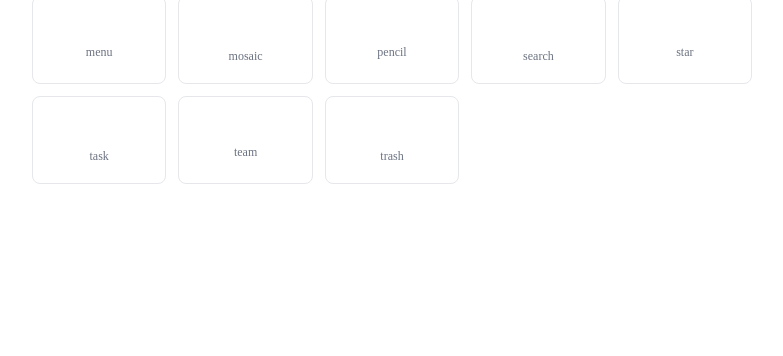
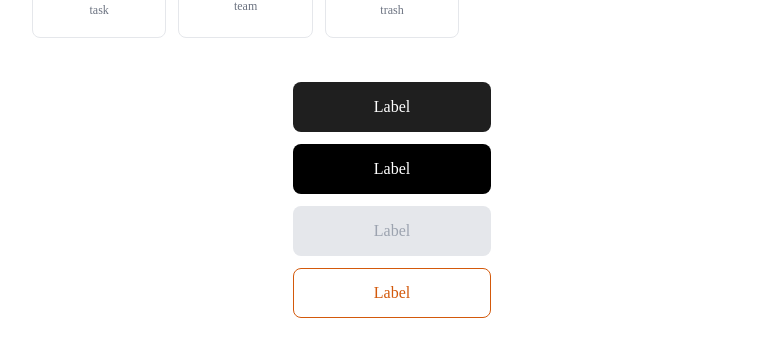
Before and after one commit to HoneyDev312/abricot, a Next.js app: page / in a window 1280 px wide. Shown: the part 392-748 px from the top of the page, without its empty margins (248-1031 px from the left). Built offline with nearby package versions, Linux system fonts and the light colour scheme; some icons are missing.

Commit message:
add button component

```diff
--- a/src/app/globals.css
+++ b/src/app/globals.css
@@ -16,6 +16,7 @@
   --color-text-done: #27ae60;
   --color-text-inprogress: #e08d00;
   --color-text-todo: #ef4444;
+  --color-text-neutral: #9ca3af;
   --color-border-brand: var(--color-brand-primary);
   --color-border-neutral: #e5e7eb;
   --color-dark: #000000;
@@ -37,6 +38,7 @@
   --space-6: 32px;
   --space-7: 48px;
   --space-8: 64px;
+  --space-9: 80px;
 
   --container-page: 1200px;
   --shadow-sm: 0 1px 2px rgb(0 0 0 / 8%);
@@ -115,6 +117,6 @@ table {
 }
 
 :focus-visible {
-  outline: 2px solid var(--color-primary);
+  outline: 2px solid var(--color-brand-primary);
   outline-offset: 2px;
 }
--- a/src/app/page.module.css
+++ b/src/app/page.module.css
@@ -37,3 +37,9 @@
   color: var(--color-text-secondary);
   font-size: 12px;
 }
+
+.buttons {
+  padding: var(--space-3);
+  display: grid;
+  gap: var(--space-3);
+}
--- a/src/app/page.tsx
+++ b/src/app/page.tsx
@@ -1,3 +1,4 @@
+import { Button } from "@/shared/components/Button";
 import { Icon, type IconName } from "@/shared/components/Icons";
 import { Logo } from "@/shared/components/Logo";
 import styles from "./page.module.css";
@@ -38,6 +39,13 @@ export default function Home() {
           </div>
         ))}
       </section>
+
+      <section className={styles.buttons} aria-label="Boutons disponibles">
+        <Button>Label</Button>
+        <Button variant="black">Label</Button>
+        <Button variant="disabled">Label</Button>
+        <Button variant="outline">Label</Button>
+      </section>
     </main>
   );
 }
--- /dev/null
+++ b/src/shared/components/Button/Button.module.css
@@ -0,0 +1,43 @@
+.button {
+  height: 50px;
+  padding: 0 var(--space-9);
+  display: inline-flex;
+  align-items: center;
+  justify-content: center;
+  border: 1px solid transparent;
+  border-radius: var(--radius-md);
+  font-size: 16px;
+  font-weight: 400;
+  line-height: 100%;
+  transition:
+    background-color 160ms ease,
+    border-color 160ms ease,
+    color 160ms ease,
+    opacity 160ms ease;
+}
+
+.button:not(:disabled):hover {
+  opacity: 0.86;
+}
+
+.dark {
+  background: var(--color-background-dark);
+  color: var(--color-text-light);
+}
+
+.black {
+  background: var(--color-dark);
+  color: var(--color-text-light);
+}
+
+.disabled {
+  background: var(--color-background-neutral);
+  color: var(--color-text-neutral);
+  cursor: not-allowed;
+}
+
+.outline {
+  background: var(--color-background-light);
+  border-color: var(--color-border-brand);
+  color: var(--color-text-brand);
+}
--- /dev/null
+++ b/src/shared/components/Button/Button.tsx
@@ -0,0 +1,32 @@
+import type { ButtonHTMLAttributes, ReactNode } from "react";
+import styles from "./Button.module.css";
+
+type ButtonVariant = "dark" | "black" | "disabled" | "outline";
+
+type ButtonProps = ButtonHTMLAttributes<HTMLButtonElement> & {
+  children: ReactNode;
+  variant?: ButtonVariant;
+};
+
+export function Button({
+  children,
+  className,
+  disabled,
+  variant = "dark",
+  ...props
+}: ButtonProps) {
+  const buttonClassName = className
+    ? `${styles.button} ${styles[variant]} ${className}`
+    : `${styles.button} ${styles[variant]}`;
+
+  return (
+    <button
+      className={buttonClassName}
+      disabled={disabled || variant === "disabled"}
+      type="button"
+      {...props}
+    >
+      {children}
+    </button>
+  );
+}
--- /dev/null
+++ b/src/shared/components/Button/index.ts
@@ -0,0 +1 @@
+export { Button } from "./Button";
```
Also changed, not shown: 1 other file (tests, documents, lock files or other folders).
